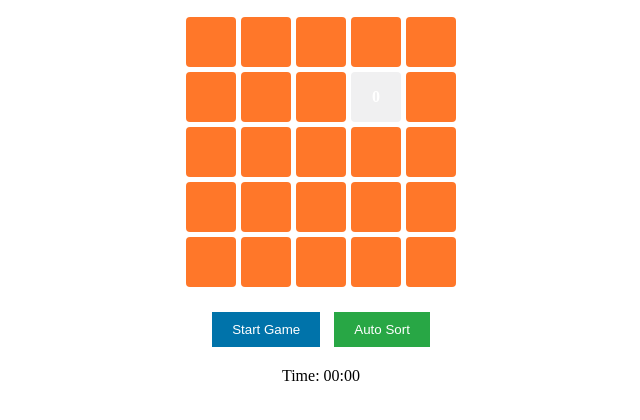
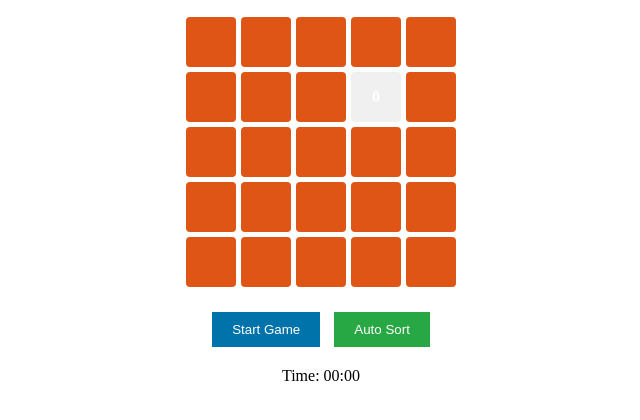
Before and after one commit to JustinAIHK/24PuzzleGame, a plain HTML site: page index.html in a window 1280 px wide. Shown: the part 50-470 px from the top of the page, without its empty margins (319-959 px from the left). Drawn offline with Linux system fonts and the light colour scheme.

Commit message:
Update index.html v2.4
- update orange BG

```diff
--- a/index.html
+++ b/index.html
@@ -11,7 +11,7 @@
       text-align: center;
     }
     .puzzle-cell {
-      background: #ff7729;
+      background: #de5516;
       color: white;
       width: 50px;
       height: 50px;
```
